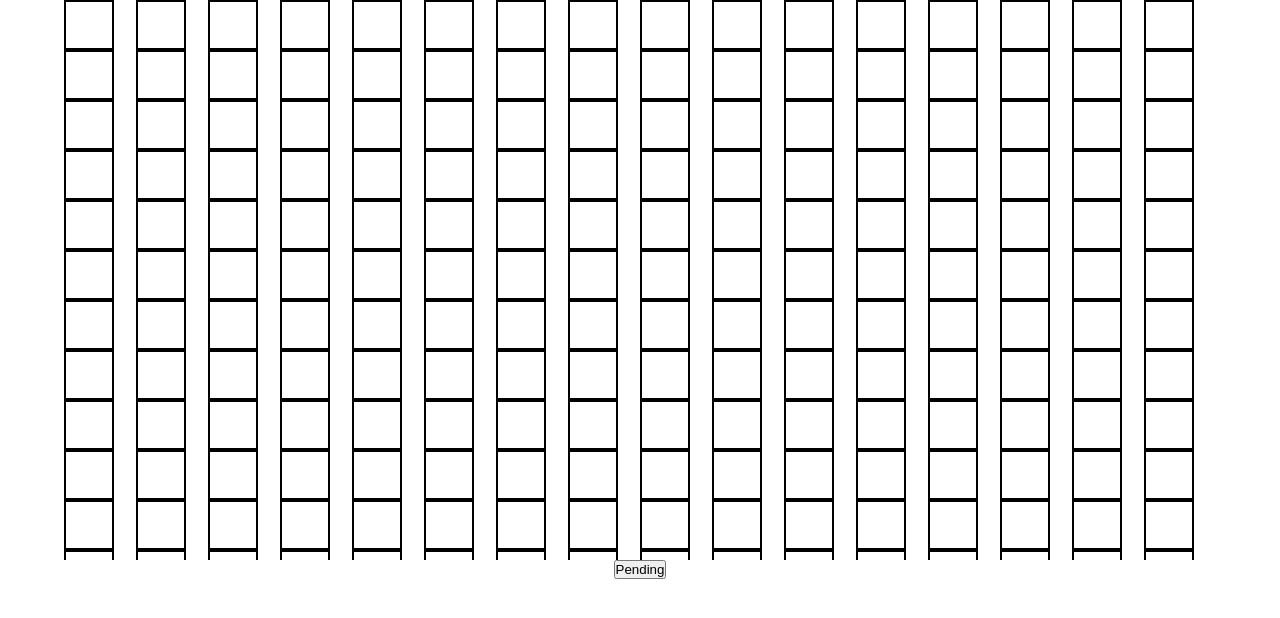
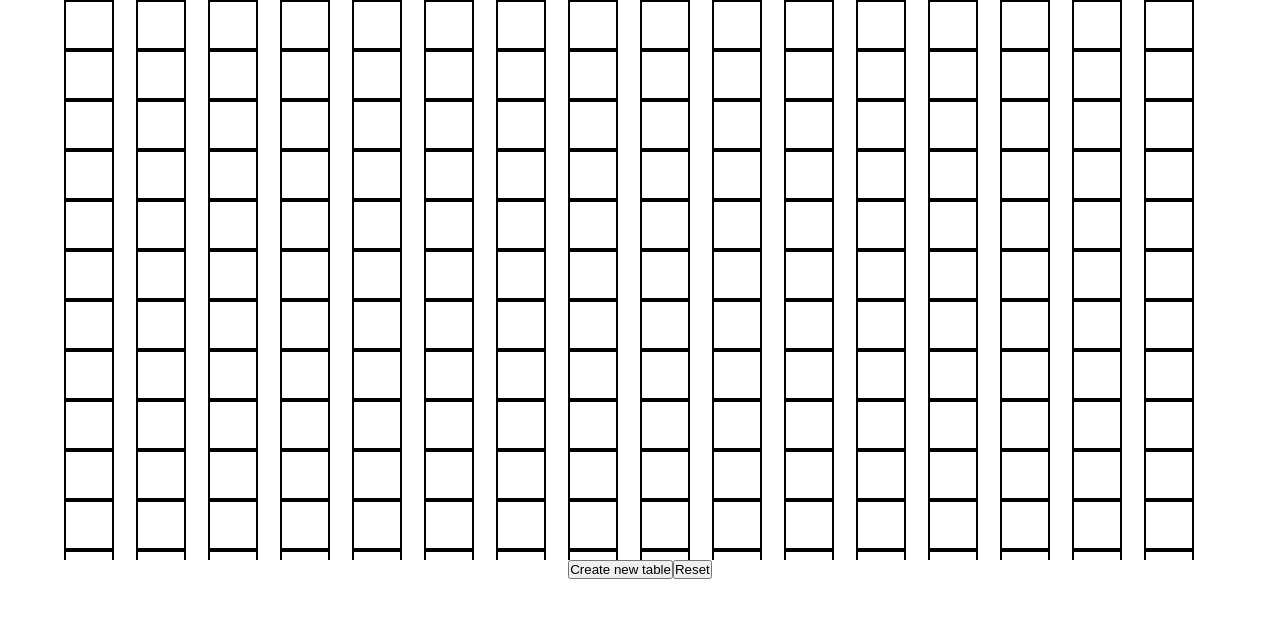
Before and after one commit to requin883/EtchASketch, a plain HTML site: page index.html in a window 1280 px wide. Drawn offline with Linux system fonts and the light colour scheme.

Commit message:
feat: create 2 btns to interact with the DOM

```diff
--- a/index.html
+++ b/index.html
@@ -9,7 +9,8 @@
 <body>
     <div class="container"></div>
     <div class="btn-container">
-    <button class="btn">Pending</button>
+    <button class="btn btn-table">Create new table</button>
+    <button class="btn reset">Reset</button>
     </div>
     <script src="main.js"></script>
 </body>
```
